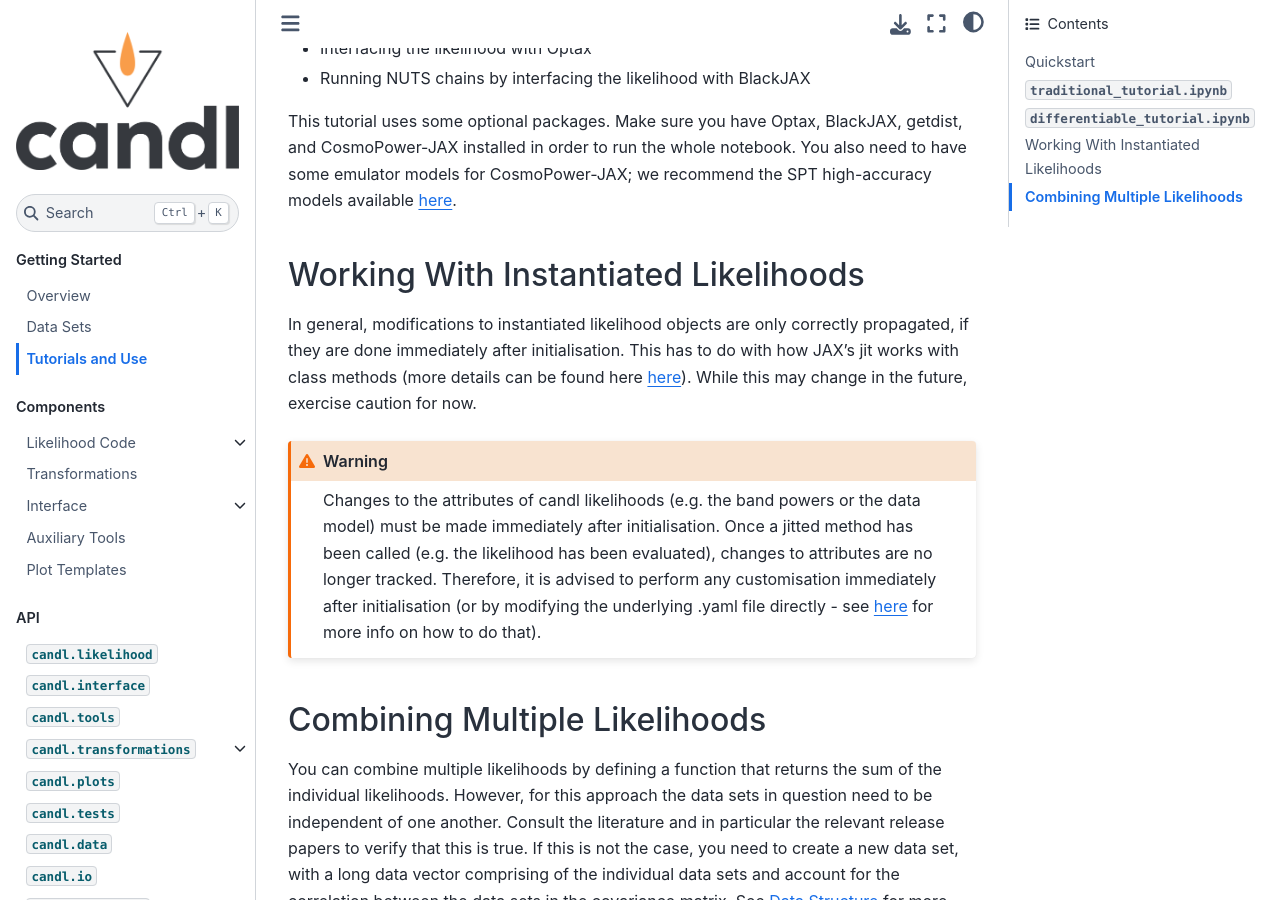
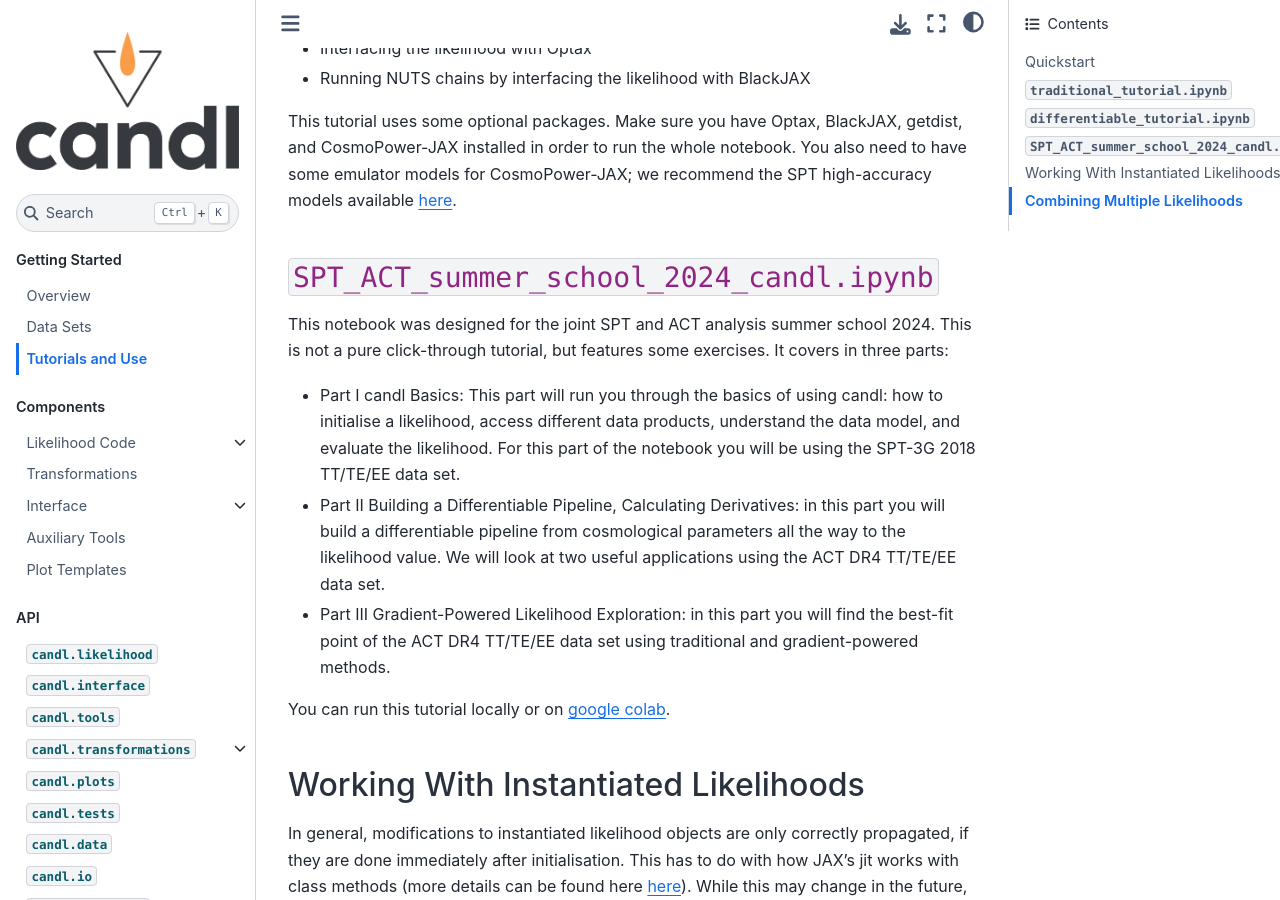
Before and after one commit to Lbalkenhol/candl, a Sphinx documentation site: the page built from docs/tutorial/tutorial_overview.rst, in a window 1280 px wide and 900 px high, scrolled down 1486 px. Built offline with Sphinx 7.4.7 and the Sphinx Book theme 1.1.4, drawn with Linux system fonts in a browser that asks for light colours.

Commit message:
feature summer school notebook in docs

```diff
--- a/docs/tutorial/tutorial_overview.rst
+++ b/docs/tutorial/tutorial_overview.rst
@@ -62,6 +62,20 @@ This tutorial uses some optional packages.
 Make sure you have Optax, BlackJAX, getdist, and CosmoPower-JAX installed in order to run the whole notebook.
 You also need to have some emulator models for CosmoPower-JAX; we recommend the SPT high-accuracy models available `here <https://github.com/alessiospuriomancini/cosmopower/tree/main/cosmopower/trained_models/SPT_high_accuracy>`_.
 
+``SPT_ACT_summer_school_2024_candl.ipynb``
+--------------------------------------------
+
+This notebook was designed for the joint SPT and ACT analysis summer school 2024.
+This is not a pure click-through tutorial, but features some exercises.
+It covers in three parts:
+
+* Part I candl Basics: This part will run you through the basics of using candl: how to initialise a likelihood, access different data products, understand the data model, and evaluate the likelihood. For this part of the notebook you will be using the SPT-3G 2018 TT/TE/EE data set.
+* Part II Building a Differentiable Pipeline, Calculating Derivatives: in this part you will build a differentiable pipeline from cosmological parameters all the way to the likelihood value. We will look at two useful applications using the ACT DR4 TT/TE/EE data set.
+* Part III Gradient-Powered Likelihood Exploration: in this part you will find the best-fit point of the ACT DR4 TT/TE/EE data set using traditional and gradient-powered methods.
+
+You can run this tutorial locally or on `google colab <https://github.com/Lbalkenhol/candl/blob/main/notebooks/SPT_ACT_summer_school_2024/SPT_ACT_summer_school_2024_candl_colab.ipynb>`_.
+
+
 Working With Instantiated Likelihoods
 ----------------------------------------------------------
 
```
Also changed, not shown: 2 other files.
